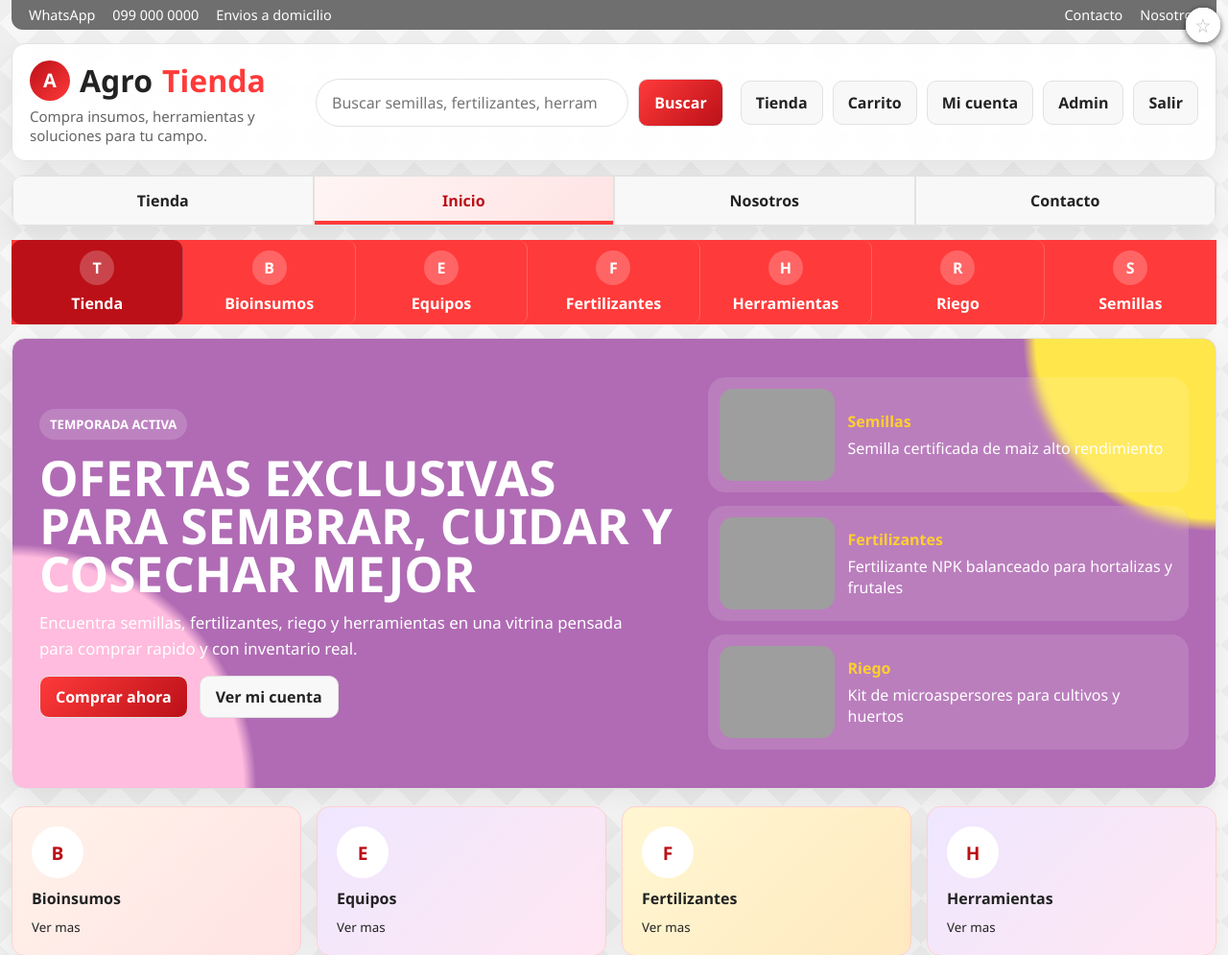
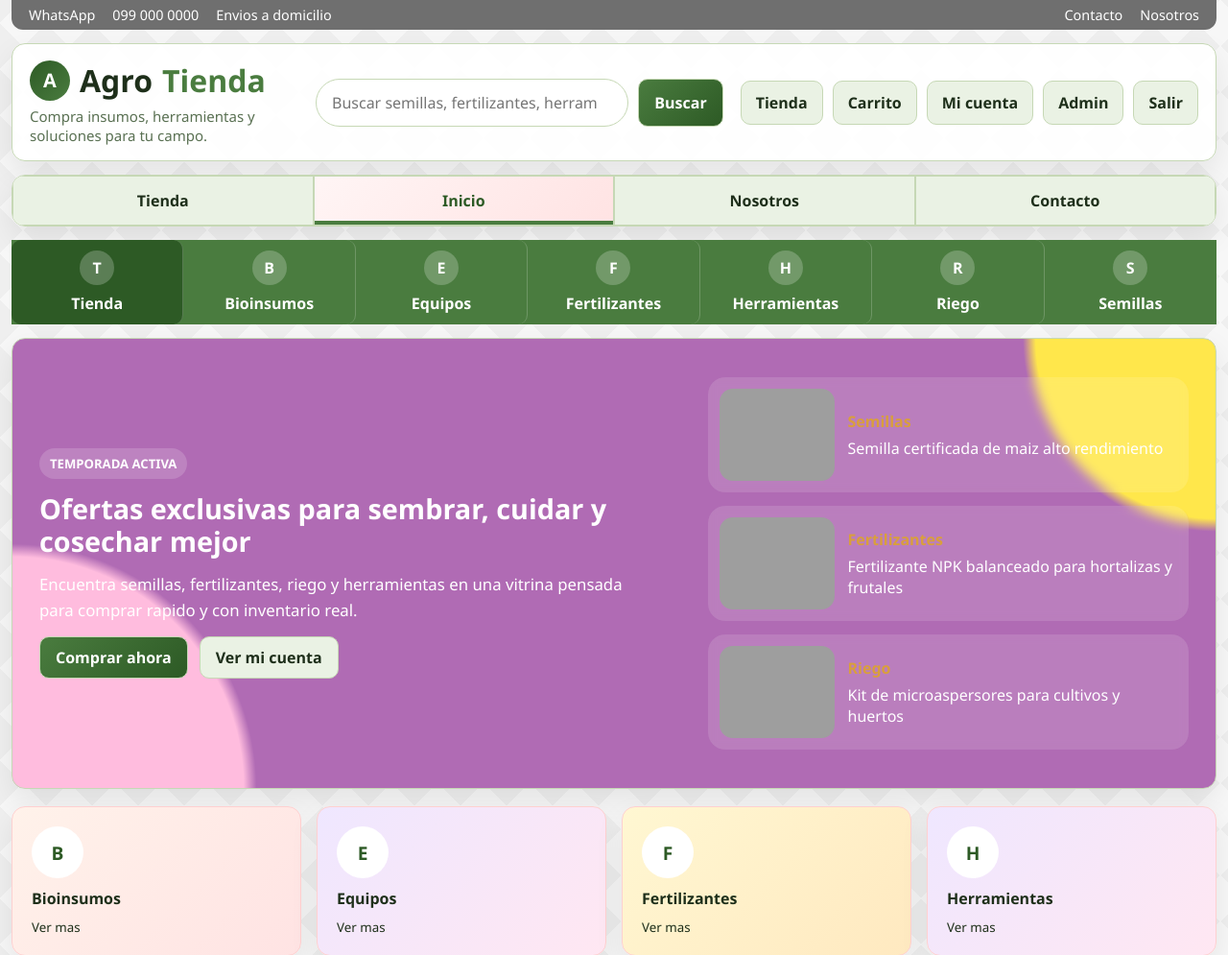
Before and after one commit to juanskap/Agrotienda, a PHP site: page /index.php in a window 1280 px wide. Shown: the top 995 px of the page at 96% size. Run offline with PHP 8.4, Linux system fonts and the light colour scheme; the visitor is signed in with stand-in values (Sample User, id 1); grey boxes are pictures that could not be loaded.

Commit message:
gaagina_color

```diff
--- a/assets/app.css
+++ b/assets/app.css
@@ -1,14 +1,15 @@
 :root {
-  --bg: #f4f4f4;
-  --surface: #ffffff;
-  --surface-soft: #f8f8f8;
-  --surface-muted: #efefef;
-  --border: #e2e2e2;
-  --text: #222222;
-  --muted: #656565;
-  --primary: #ff3a3a;
-  --primary-dark: #bb1018;
-  --accent: #ffcf2f;
+  --bg: #f4f7f0;
+  --surface: #fafdf7;
+  --surface-soft: #eaf2e4;
+  --surface-muted: #dde8d4;
+  --border: #c6d8b5;
+  --text: #1e2f1a;
+  --muted: #5a7153;
+  --primary: #4a7c3f;
+  --primary-dark: #2d5a25;
+  --secondary: #7a9e6c;
+  --accent: #d99f3c;
   --success-bg: #eaf6ea;
   --success-text: #24572d;
   --danger-bg: #fdeaea;
@@ -738,9 +739,9 @@ textarea {
 .promo-copy h1,
 .store-hero h1 {
   margin: 0;
-  font-size: clamp(2.2rem, 4vw, 4.8rem);
-  line-height: 0.98;
-  text-transform: uppercase;
+  font-size: clamp(1.2rem, 2.5vw, 1.8rem);
+  line-height: 1.2;
+  text-transform: none;
 }
 
 .promo-copy p,
@@ -909,7 +910,7 @@ textarea {
   align-items: center;
   justify-content: space-between;
   gap: 16px;
-  background: linear-gradient(135deg, #ff6b3d, #ff2f49);
+  background: linear-gradient(135deg, #6d8a34, #4a7c3f);
   color: #fff;
 }
 
@@ -2689,31 +2690,22 @@ th { color: var(--muted); }
 
 /* Favorites star */
 .fav-form {
-  position: absolute;
-  top: 8px;
-  right: 8px;
-  z-index: 2;
   margin: 0;
-}
-
-.product-media {
-  position: relative;
 }
 
 .fav-btn {
   display: inline-flex;
   align-items: center;
   justify-content: center;
-  width: 36px;
-  height: 36px;
-  border: none;
+  width: 40px;
+  height: 40px;
+  border: 2px solid #e0a120;
   border-radius: 50%;
-  background: rgba(255, 255, 255, 0.9);
-  box-shadow: 0 2px 6px rgba(0, 0, 0, 0.15);
-  font-size: 1.3rem;
+  background: #fff;
+  font-size: 1.5rem;
   line-height: 1;
   cursor: pointer;
-  color: #bbb;
+  color: #ddd;
   transition: all 0.2s;
   padding: 0;
 }
@@ -2721,20 +2713,23 @@ th { color: var(--muted); }
 .fav-btn:hover {
   transform: scale(1.15);
   color: #e0a120;
-  background: #fff;
+  background: #fff8e8;
 }
 
 .fav-btn.is-fav {
   color: #e0a120;
+  background: #fff8e8;
+  border-color: #e0a120;
 }
 
 .fav-form.is-detail-fav {
+  position: absolute;
   top: 12px;
   right: 12px;
 }
 
-.product-storefront:hover .fav-btn {
-  opacity: 1;
+.product-media {
+  position: relative;
 }
 
 /* Cart checkbox */
--- a/index.php
+++ b/index.php
@@ -90,19 +90,19 @@ renderHeader('Inicio');
               <small><?= e($product['short_description']) ?></small>
             </span>
           </a>
-          <?php if ($user): ?>
-            <form class="fav-form" method="post" action="favorite.php">
-              <?= csrfField() ?>
-              <input type="hidden" name="product_id" value="<?= (int) $product['id'] ?>">
-              <button class="fav-btn <?= in_array((int) $product['id'], $favIds, true) ? 'is-fav' : '' ?>" type="submit" title="Favorito"><?= in_array((int) $product['id'], $favIds, true) ? '★' : '☆' ?></button>
-            </form>
-          <?php endif; ?>
         <div class="product-body">
           <small><?= e($product['category']) ?> | <?= e($product['brand']) ?></small>
           <h3><?= e($product['name']) ?></h3>
           <p class="muted"><?= e($product['short_description']) ?></p>
           <div class="product-purchase">
             <span class="price"><?= money((float) $product['price']) ?></span>
+            <?php if ($user): ?>
+              <form class="fav-form" method="post" action="favorite.php">
+                <?= csrfField() ?>
+                <input type="hidden" name="product_id" value="<?= (int) $product['id'] ?>">
+                <button class="fav-btn <?= in_array((int) $product['id'], $favIds, true) ? 'is-fav' : '' ?>" type="submit" title="Favorito"><?= in_array((int) $product['id'], $favIds, true) ? '★' : '☆' ?></button>
+              </form>
+            <?php endif; ?>
           </div>
           <form class="quick-buy-form" method="post">
             <?= csrfField() ?>
```
Also changed, not shown: account.php (+5 -5 lines), app/layout.php (+28 -15 lines), store.php (+7 -7 lines), storage/agrotienda.sqlite.
